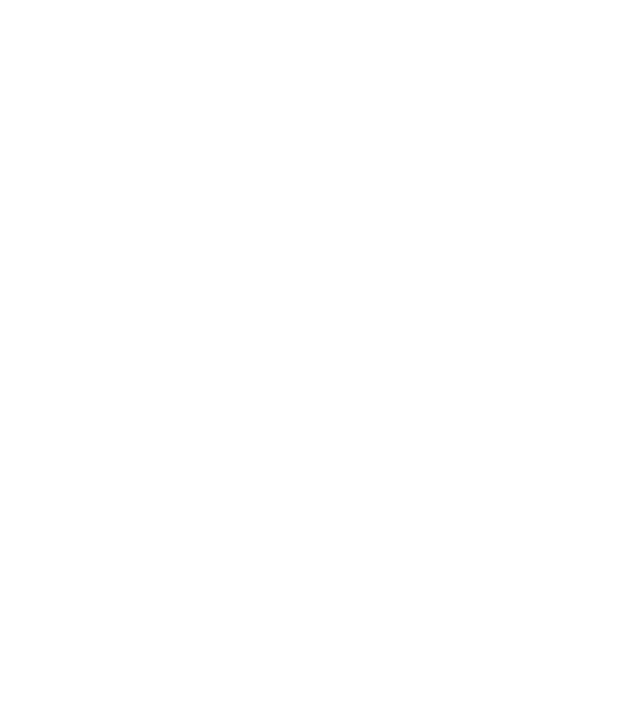
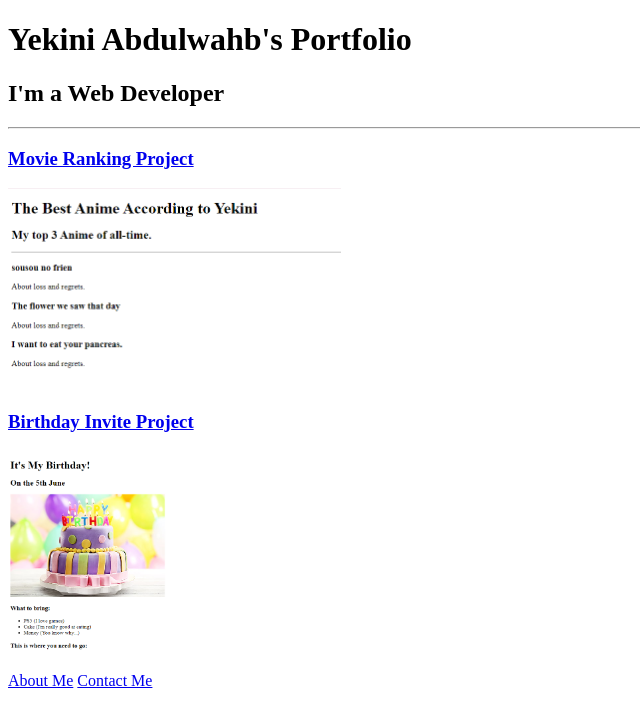
Before and after one commit to Crs4d3r/html-portfolio, a plain HTML site: page index.html in a window 1280 px wide. Shown: the whole page, without its empty margins (0-640 px from the left). Drawn offline with Linux system fonts and the light colour scheme.

Commit message:
index.html

```diff
--- a/index.html
+++ b/index.html
@@ -1,15 +1,23 @@
-<!-- TODO 1: Create the HTML Boilerplate -->
+<!DOCTYPE html>
+<html lang="en">
+<head>
+  <meta charset="UTF-8">
+  <meta name="viewport" content="width=device-width, initial-scale=1.0">
+  <title>My Portfolio</title>
+</head>
+<body>
+  <h1>
+    Yekini Abdulwahb's Portfolio
+  </h1>
+  <h2>
+    I'm a Web Developer
+  </h2>
+  <hr>
+  <h3><a href="public/movie-ranking.html">Movie Ranking Project</a></h3>
+  <img src="assets/images/sreenshoot_main.png" alt="picture of a site." height="200">
 
-<!-- TODO 2: Add Your previous projects' HTML into the public folder -->
-
-<!-- TODO 3: Take screenshots of your project previews and add the images to the images folder -->
-
-<!-- TODO 4: Add titles/subtitles etc. -->
-
-<!-- TODO 5: Add a link to the project pages -->
-
-<!-- TODO 6: Add images to show the project previews
-HINT for TODO 6: You can use the height attribute set to 200 to make the image smaller:
-https://developer.mozilla.org/en-US/docs/Web/HTML/Element/img#attr-height -->
-
-<!-- TODO 7: Add the Contact Me and About Me page links -->
+  <h3><a href="public/birthday-invite.html">Birthday Invite Project</a></h3>
+  <img src="assets/images/22.png" alt="picture of a site." height="200">
+  <p><a href="public/about.html">About Me</a> <a href="public/contact.html">Contact Me</a></p>
+</body>
+</html>
```
